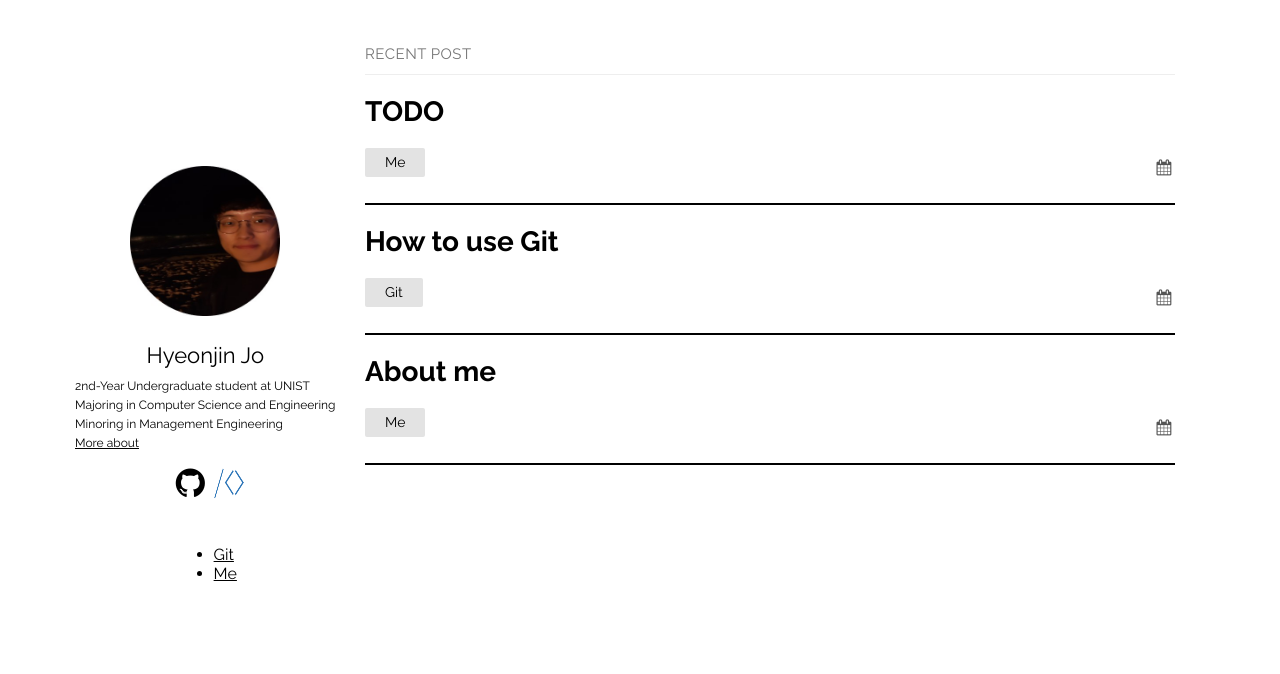
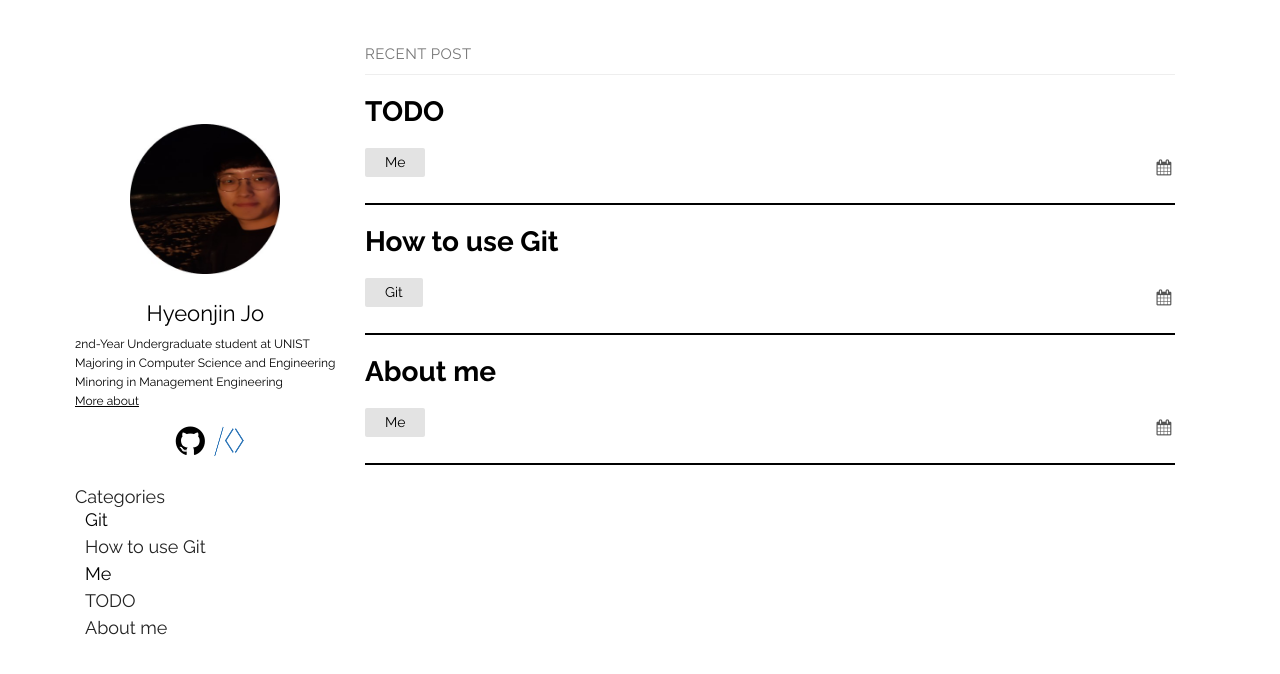
Before and after one commit to thinkin9/test, a Jekyll site: the page built from index.md, in a window 1280 px wide. Shown: the top 674 px of the page. Built offline with Jekyll 4.4.1, drawn with Linux system fonts in a browser that asks for light colours.

Commit message:
20200707

```diff
--- a/_layouts/default.html
+++ b/_layouts/default.html
@@ -45,10 +45,9 @@
           </li>
         </a>
       </ul>
-      <!--
-        <div class="site-category" style="font-size: 18px;">Categories
+      <div class="site-category" style="font-size: 18px;">Categories
         <br>
-        <li><a href="/test">Git</a>
+        <li><a href="/test/category/Git.html">Git</a>
           {% for post in site.categories["Git"] %}
             <li>
               <a href="{{ site.baseurl| }}{{ post.url| }}">
@@ -57,8 +56,7 @@
             </li>
             {% endfor %}
         </li>
-        <br>
-        <li><a href="/test">Me</a>
+        <li><a href="/test/category/Me.html">Me</a>
           {% for post in site.categories["Me"] %}
             <li>
               <a href="{{ site.baseurl| }}{{ post.url| }}">
@@ -68,18 +66,6 @@
             {% endfor %}
         </li>
       </div>
-    -->
-      <ul class="post-list" style="text-align: left;">
-        {% assign pages_list = site.pages %}
-        {% for node in pages_list %}
-          {% if node.title != null %}
-            {% if node.layout == "category" %}
-              <li><a class="category-link {% if page.url == node.url %} active{% endif %}"
-              href="{{ site.baseurl }}{{ node.url }}">{{ node.title }}</a></li>
-            {% endif %}
-          {% endif %}
-        {% endfor %}
-      </ul>
 
       <!--
         {%- if site.plainwhite.navigation -%}
--- a/_sass/plain.scss
+++ b/_sass/plain.scss
@@ -250,10 +250,12 @@ main {
 }
 
 .site-category{
+  font-size: 22px;
+  color: #222222;
+  font-weight: normal;
+  text-align: left;
   margin: 0;
   padding: 0;
-  font-size: 12px;
-  text-align: center;
   display: inline-block;
   width: 100%;
   ul{
@@ -261,13 +263,11 @@ main {
   }
   li{
     display: block;
-    text-align: left;
     line-height: 1.5;
     margin-left: 10px;
   }
   li a{
     text-decoration: none;
-    text-align: left;
     display: inline-block;
     margin: 0;
     padding: 0;
@@ -288,8 +288,13 @@ main {
     display: inline-block;
   }
   li li a{
+    background-color: #e3e3e3;
+    display: none;
+    padding: 0;
+    margin: 0;
+    border: 0;
+    position: relative;
     text-decoration: none;
-    display: block;
     margin: 0;
     padding: 0;
   }
```
